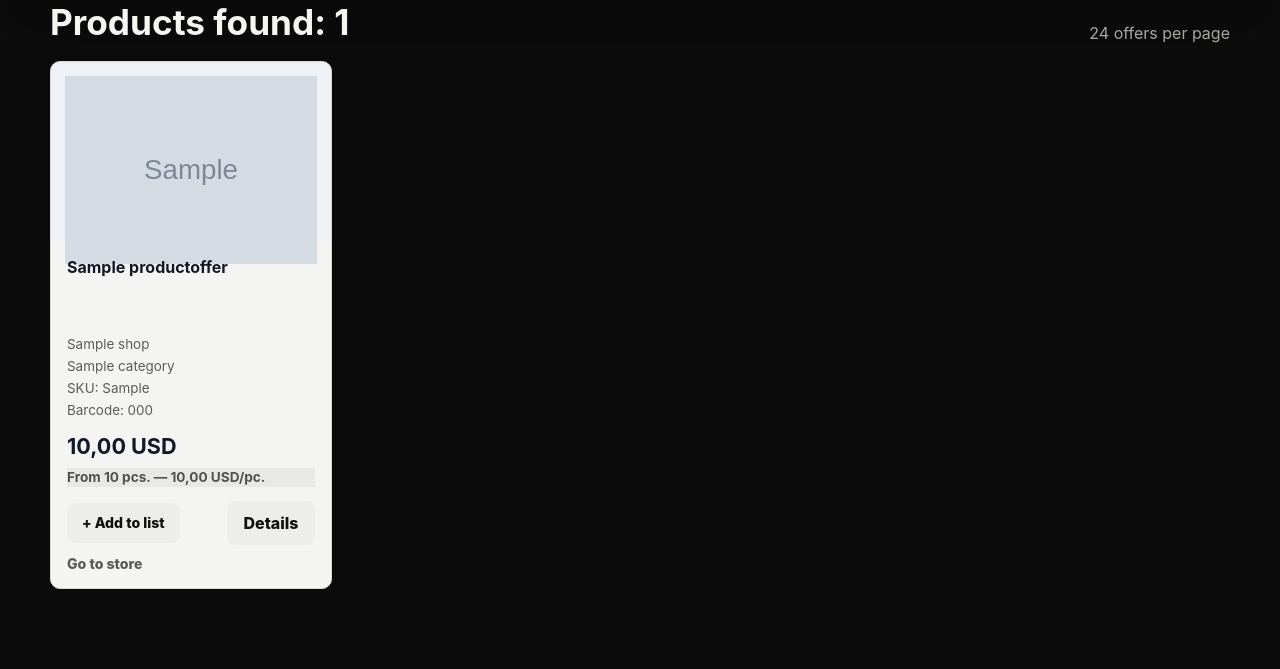
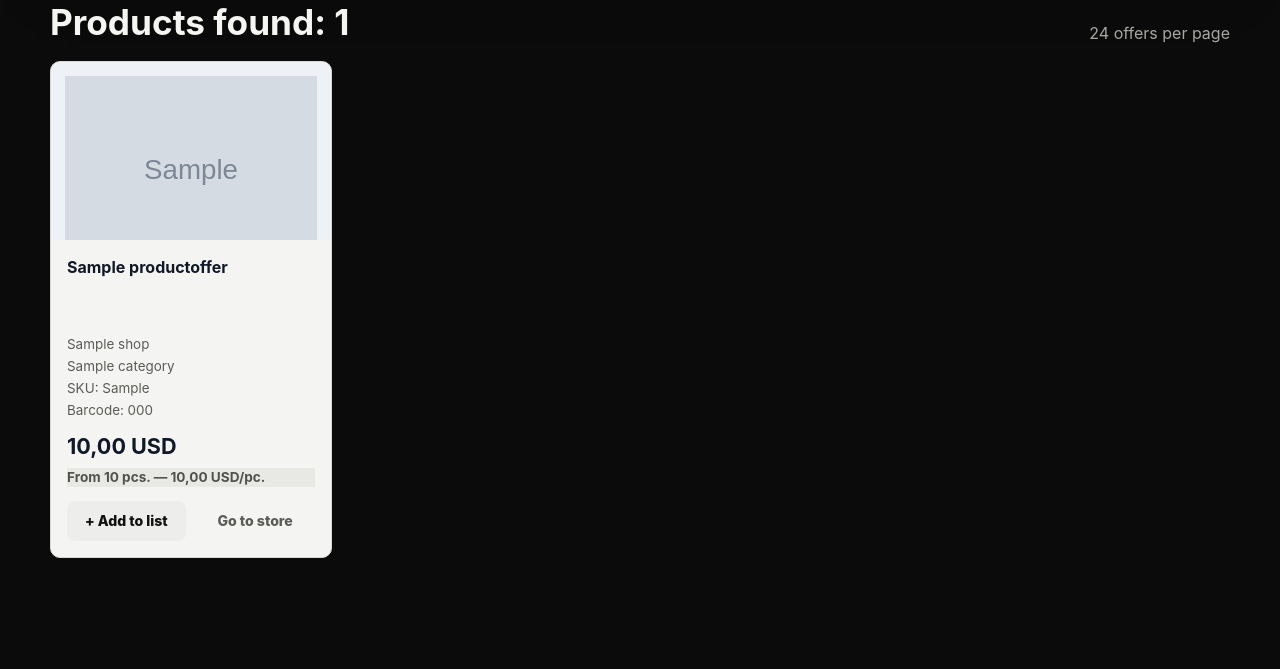
Before and after one commit to SRZ1987/django-parser, a Django app: page /catalog/ in a window 1280 px wide. Shown: the part 384-1053 px from the top of the page. After the commit the page ends 942 px from the top, so only its background shows below. Run offline with Django 5.2, Linux system fonts and the light colour scheme; tables that the repository leaves empty hold one stand-in row (values such as "Sample post"); grey boxes marked "Sample" are stand-in pictures.

Commit message:
Fix catalog card layout

```diff
--- a/main/static/main/css/style.css
+++ b/main/static/main/css/style.css
@@ -984,8 +984,11 @@ select {
 .catalog-card-image {
     width: 100%;
     height: 178px;
+    flex: 0 0 178px;
+    min-width: 0;
     display: grid;
     place-items: center;
+    overflow: hidden;
     padding: 14px;
     background: #eef2f7;
     color: var(--card-muted);
@@ -994,15 +997,22 @@ select {
 }
 
 .catalog-card-image img {
+    display: block;
     width: 100%;
     height: 100%;
+    max-width: 100%;
+    max-height: 100%;
     object-fit: contain;
 }
 
 .catalog-card-body {
+    position: relative;
     min-width: 0;
+    width: 100%;
+    overflow: hidden;
     padding: 16px 16px 0;
     flex: 1;
+    background: inherit;
 }
 
 .catalog-card h3 {
@@ -1014,6 +1024,9 @@ select {
 }
 
 .catalog-card h3 a {
+    display: block;
+    overflow-wrap: anywhere;
+    word-break: break-word;
     text-decoration: none;
 }
 
@@ -1046,17 +1059,31 @@ select {
 }
 
 .catalog-card-actions {
-    display: flex;
+    display: grid;
+    grid-template-columns: repeat(2, minmax(0, 1fr));
     align-items: center;
-    justify-content: space-between;
     gap: 10px;
-    flex-wrap: wrap;
 }
 
 .catalog-card-actions form,
 .product-side form,
 .detail-actions form {
     margin: 0;
+}
+
+.catalog-card-actions form,
+.catalog-card-actions .list-button,
+.catalog-card-actions .list-state,
+.catalog-card-actions .external-link {
+    width: 100%;
+    min-width: 0;
+}
+
+.catalog-card-actions .list-button,
+.catalog-card-actions .list-state,
+.catalog-card-actions .external-link {
+    justify-content: center;
+    text-align: center;
 }
 
 .search-results-shell {
@@ -1901,6 +1928,7 @@ select {
 
     .catalog-card-image {
         height: 210px;
+        flex-basis: 210px;
     }
 
     .purchase-plan {
--- a/main/templates/main/base.html
+++ b/main/templates/main/base.html
@@ -6,7 +6,7 @@
     <meta charset="utf-8">
     <meta name="viewport" content="width=device-width, initial-scale=1">
     <title>{% block title %}Tannenberg{% endblock %}</title>
-    <link rel="stylesheet" href="{% static 'main/css/style.css' %}?v=8">
+    <link rel="stylesheet" href="{% static 'main/css/style.css' %}?v=9">
     <link rel="stylesheet" href="{% static 'main/css/tannenberg.css' %}?v=6">
     <link rel="stylesheet" href="{% static 'main/css/barcode-scanner.css' %}?v=2">
     <script src="{% static 'main/js/menu.js' %}?v=1" defer></script>
--- a/main/templates/main/catalog.html
+++ b/main/templates/main/catalog.html
@@ -135,7 +135,6 @@
                                 {% else %}
                                     <a class="list-button" href="{% url 'login' %}?next={{ request.get_full_path|urlencode }}">+ {% translate "Add to list" %}</a>
                                 {% endif %}
-                                <a class="store-link" href="{% url 'offer_detail' offer.pk %}">{% translate "Details" %}</a>
                                 {% if offer.product_url %}
                                     <a class="external-link" href="{% url 'store_click' offer.pk %}" target="_blank" rel="noopener noreferrer">
                                         {% translate "Go to store" %}
--- a/main/tests.py
+++ b/main/tests.py
@@ -1468,7 +1468,9 @@ class MainCatalogTests(TestCase):
         response = self.client.get(reverse("catalog"), {"q": "Bosch"}, HTTP_HOST="127.0.0.1")
 
         self.assertContains(response, reverse("offer_detail", args=[offer.pk]))
-        self.assertContains(response, "Подробнее")
+        self.assertNotContains(response, "Подробнее")
+        self.assertContains(response, "+ В список")
+        self.assertContains(response, "В магазин")
 
     def test_offer_detail_active_available_offer_opens(self):
         offer = self.create_offer(name="Bosch drill")
```
